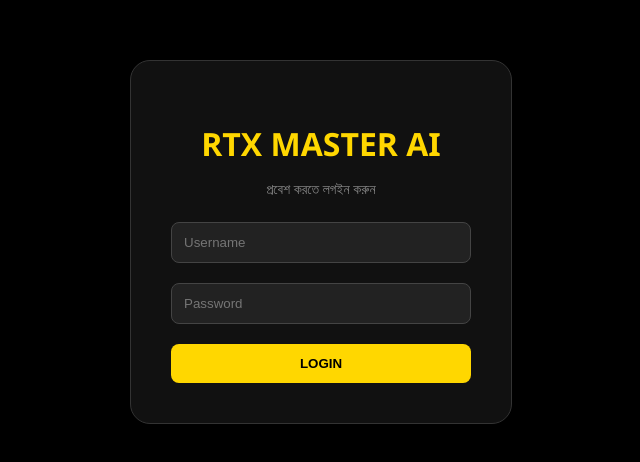
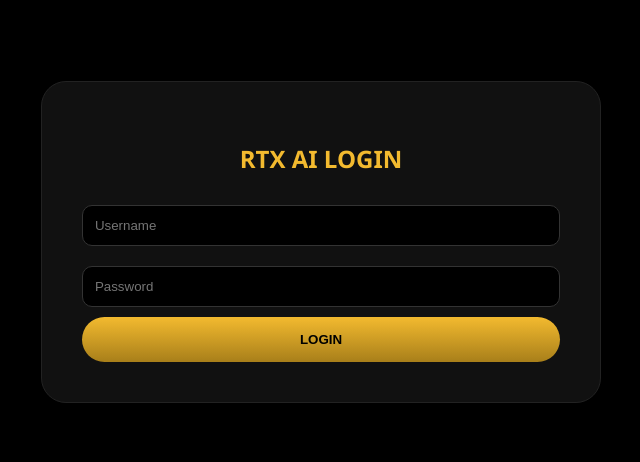
Before and after one commit to ratuloffical837-beep/rtx-pro-max-ai, a React (Vite) app: page / in a window 1280 px wide. Shown: the part 158-620 px from the top of the page, without its empty margins (319-959 px from the left). Built offline with nearby package versions, Linux system fonts and the light colour scheme.

Commit message:
Update App.jsx

```diff
--- a/src/App.jsx
+++ b/src/App.jsx
@@ -1,94 +1,79 @@
 import React, { useState, useEffect } from 'react';
 
 export default function App() {
-  const [isLoggedIn, setIsLoggedIn] = useState(false);
-  const [username, setUsername] = useState('');
-  const [password, setPassword] = useState('');
-  const [error, setError] = useState('');
   const [time, setTime] = useState(new Date().toLocaleTimeString());
+  const [isLoggedIn, setIsLoggedIn] = useState(localStorage.getItem('auth') === 'true');
 
-  // অটো-লগইন চেক (রিফ্রেশ করলে লগআউট হবে না)
   useEffect(() => {
-    const auth = localStorage.getItem('rtx_auth');
-    if (auth === 'true') setIsLoggedIn(true);
-
     const timer = setInterval(() => setTime(new Date().toLocaleTimeString()), 1000);
     return () => clearInterval(timer);
   }, []);
 
-  const handleLogin = (e) => {
-    e.preventDefault();
-    // Render Env Variables (Vite এ VITE_ প্রেক্সিল লাগে)
-    const envUser = import.meta.env.VITE_USER;
-    const envPass = import.meta.env.VITE_PASS;
-
-    if (username === envUser && password === envPass) {
-      localStorage.setItem('rtx_auth', 'true');
-      setIsLoggedIn(true);
-      setError('');
-    } else {
-      setError('ভুল ইউজারনেম বা পাসওয়ার্ড!');
-    }
-  };
-
-  const handleLogout = () => {
-    localStorage.removeItem('rtx_auth');
-    setIsLoggedIn(false);
-  };
-
   if (!isLoggedIn) {
     return (
-      <div style={styles.loginContainer}>
-        <div style={styles.loginBox}>
-          <h1 style={{ color: '#FFD700', marginBottom: '10px' }}>RTX MASTER AI</h1>
-          <p style={{ color: '#888', fontSize: '14px' }}>প্রবেশ করতে লগইন করুন</p>
-          <form onSubmit={handleLogin}>
-            <input
-              type="text" placeholder="Username"
-              style={styles.input} onChange={(e) => setUsername(e.target.value)}
-            />
-            <input
-              type="password" placeholder="Password"
-              style={styles.input} onChange={(e) => setPassword(e.target.value)}
-            />
-            <button type="submit" style={styles.loginBtn}>LOGIN</button>
+      <div style={s.loginBg}>
+        <div style={s.loginCard}>
+          <h2 style={{color: '#f3ba2f'}}>RTX AI LOGIN</h2>
+          <form onSubmit={(e) => {
+            e.preventDefault();
+            if(e.target.u.value === import.meta.env.VITE_USER && e.target.p.value === import.meta.env.VITE_PASS) {
+              localStorage.setItem('auth', 'true'); setIsLoggedIn(true);
+            }
+          }}>
+            <input name="u" placeholder="Username" style={s.input} />
+            <input name="p" type="password" placeholder="Password" style={s.input} />
+            <button style={s.goldBtn}>LOGIN</button>
           </form>
-          {error && <p style={{ color: '#ff3b3b', marginTop: '10px' }}>{error}</p>}
         </div>
       </div>
     );
   }
 
   return (
-    <div style={styles.dashboard}>
-      <div style={styles.header}>
-        <span style={{ color: '#FFD700', fontWeight: 'bold' }}>RTX MASTER AI</span>
-        <span>{time} | <span style={{ color: '#00FF88' }}>LIVE 🟢</span></span>
-        <button onClick={handleLogout} style={styles.logoutBtn}>Logout</button>
+    <div style={s.container}>
+      <div style={s.header}>
+        <div style={s.brand}>RTX MASTER AI <br/><span style={s.liveText}>{time} | LIVE 🟢</span></div>
+        <select style={s.select}><option>ETHUSDT</option><option>BTCUSDT</option></select>
       </div>
 
-      <div style={styles.signalCard}>
-        <div style={{ fontSize: '12px', color: '#888' }}>CANDLE: Analysis Running...</div>
-        <h1 style={{ fontSize: '40px', margin: '20px 0' }}>WAITING... 📉</h1>
-        <div style={styles.timerBox}>
-          <div style={{ fontSize: '14px', color: '#888' }}>SHARP ENTRY</div>
-          <div style={{ fontSize: '32px', color: '#FFD700' }}>{time}</div>
+      <div style={s.chartPlaceholder}>
+         <iframe src="https://s.tradingview.com/widgetembed/?symbol=BINANCE:ETHUSDT&interval=1&theme=dark" width="100%" height="100%" frameBorder="0"></iframe>
+      </div>
+
+      <div style={s.signalCard}>
+        <div style={s.infoRow}>
+          <span>CANDLE: BULLISH ENGULFING</span>
+          <span>ACCURACY: 98.88%</span>
         </div>
+
+        <h1 style={s.tradeText}>TRADE NOW:<br/>UP 🚀</h1>
+
+        <div style={s.timerBox}>
+          <div style={{fontSize: '10px', color: '#888'}}>SHARP ENTRY</div>
+          <div style={s.timeDisplay}>{time}</div>
+        </div>
+
+        <div style={s.aiNote}>AI NOTE: Bullish momentum confirmed by Volume & RSI.</div>
       </div>
-      <div style={styles.aiNote}>AI NOTE: Waiting for high probability setup...</div>
     </div>
   );
 }
 
-const styles = {
-  loginContainer: { height: '100vh', display: 'flex', justifyContent: 'center', alignItems: 'center', background: '#000' },
-  loginBox: { background: '#111', padding: '40px', borderRadius: '20px', textAlign: 'center', border: '1px solid #333', width: '300px' },
-  input: { width: '100%', padding: '12px', margin: '10px 0', borderRadius: '8px', border: '1px solid #444', background: '#222', color: '#fff', boxSizing: 'border-box' },
-  loginBtn: { width: '100%', padding: '12px', borderRadius: '8px', border: 'none', background: '#FFD700', color: '#000', fontWeight: 'bold', cursor: 'pointer', marginTop: '10px' },
-  dashboard: { padding: '20px', background: '#000', height: '100vh', display: 'flex', flexDirection: 'column', alignItems: 'center' },
-  header: { width: '100%', display: 'flex', justifyContent: 'space-between', marginBottom: '40px', fontSize: '14px' },
-  signalCard: { width: '90%', maxWidth: '400px', background: '#111', padding: '30px', borderRadius: '30px', border: '2px solid #222', textAlign: 'center' },
-  timerBox: { background: '#000', padding: '20px', borderRadius: '20px', marginTop: '20px', border: '1px solid #333' },
-  aiNote: { marginTop: '30px', color: '#888', fontSize: '13px', textAlign: 'center' },
-  logoutBtn: { background: 'none', border: 'none', color: '#ff3b3b', cursor: 'pointer' }
+const s = {
+  container: { padding: '15px', background: '#000', minHeight: '100vh', color: '#fff', fontFamily: 'sans-serif' },
+  header: { display: 'flex', justifyContent: 'space-between', alignItems: 'center' },
+  brand: { color: '#f3ba2f', fontWeight: 'bold', fontSize: '18px' },
+  liveText: { color: '#00ff88', fontSize: '12px' },
+  select: { background: '#1a1a1a', color: '#fff', border: '1px solid #333', padding: '5px', borderRadius: '5px' },
+  chartPlaceholder: { height: '250px', border: '1px solid #222', borderRadius: '15px', margin: '20px 0', overflow: 'hidden' },
+  signalCard: { border: '3px solid #00ff88', borderRadius: '40px', padding: '30px', textAlign: 'center', background: '#0a0a0a' },
+  infoRow: { display: 'flex', justifyContent: 'space-between', fontSize: '10px', color: '#666', marginBottom: '20px' },
+  tradeText: { color: '#00ff88', fontSize: '38px', margin: '10px 0', lineHeight: '1.2' },
+  timerBox: { background: '#000', borderRadius: '20px', padding: '15px', border: '1px solid #1a1a1a', margin: '20px 0' },
+  timeDisplay: { fontSize: '36px', color: '#f3ba2f', fontWeight: 'bold' },
+  aiNote: { fontSize: '12px', color: '#888' },
+  loginBg: { height: '100vh', display: 'flex', alignItems: 'center', justifyContent: 'center', background: '#000' },
+  loginCard: { background: '#111', padding: '40px', borderRadius: '25px', textAlign: 'center', border: '1px solid #222' },
+  input: { width: '100%', padding: '12px', margin: '10px 0', borderRadius: '10px', border: '1px solid #333', background: '#000', color: '#fff', boxSizing: 'border-box' },
+  goldBtn: { width: '100%', padding: '15px', borderRadius: '30px', border: 'none', background: 'linear-gradient(to bottom, #f3ba2f, #a87f1a)', fontWeight: 'bold', cursor: 'pointer' }
 };
```
